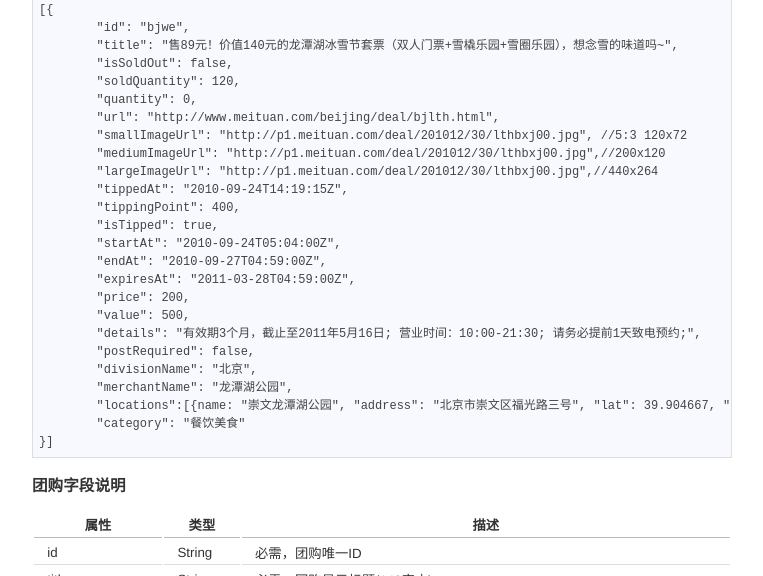
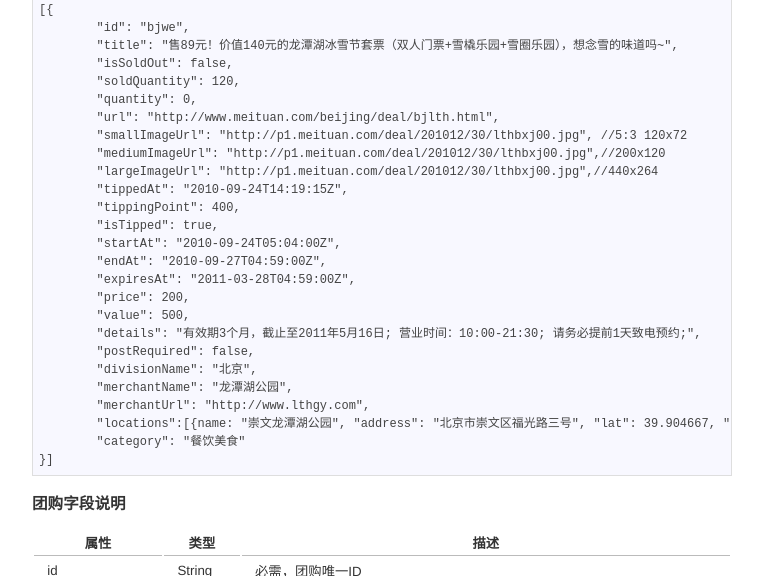
Before and after one commit to yzpower/zhejie.github.com, a Jekyll site: the page built from index.md, in a window 1280 px wide and 900 px high, cut to the strip 324-900 px from the top of the window. Shown: the whole strip, without its empty margins (258-1021 px from the left). Built offline with Jekyll 4.4.1, drawn with Linux system fonts in a browser that asks for light colours.

Commit message:
Add merchantUrl

```diff
--- a/index.md
+++ b/index.md
@@ -33,6 +33,7 @@ title: 团购数据收录接口
 		"postRequired": false,
 		"divisionName": "北京",
 		"merchantName": "龙潭湖公园",
+		"merchantUrl": "http://www.lthgy.com",
 		"locations":[{name: "崇文龙潭湖公园", "address": "北京市崇文区福光路三号", "lat": 39.904667, "lng": 116.408198, "tel": "010-12345678", "mobile": "138123456789"}],
 		"category": "餐饮美食"
 	}]
```
